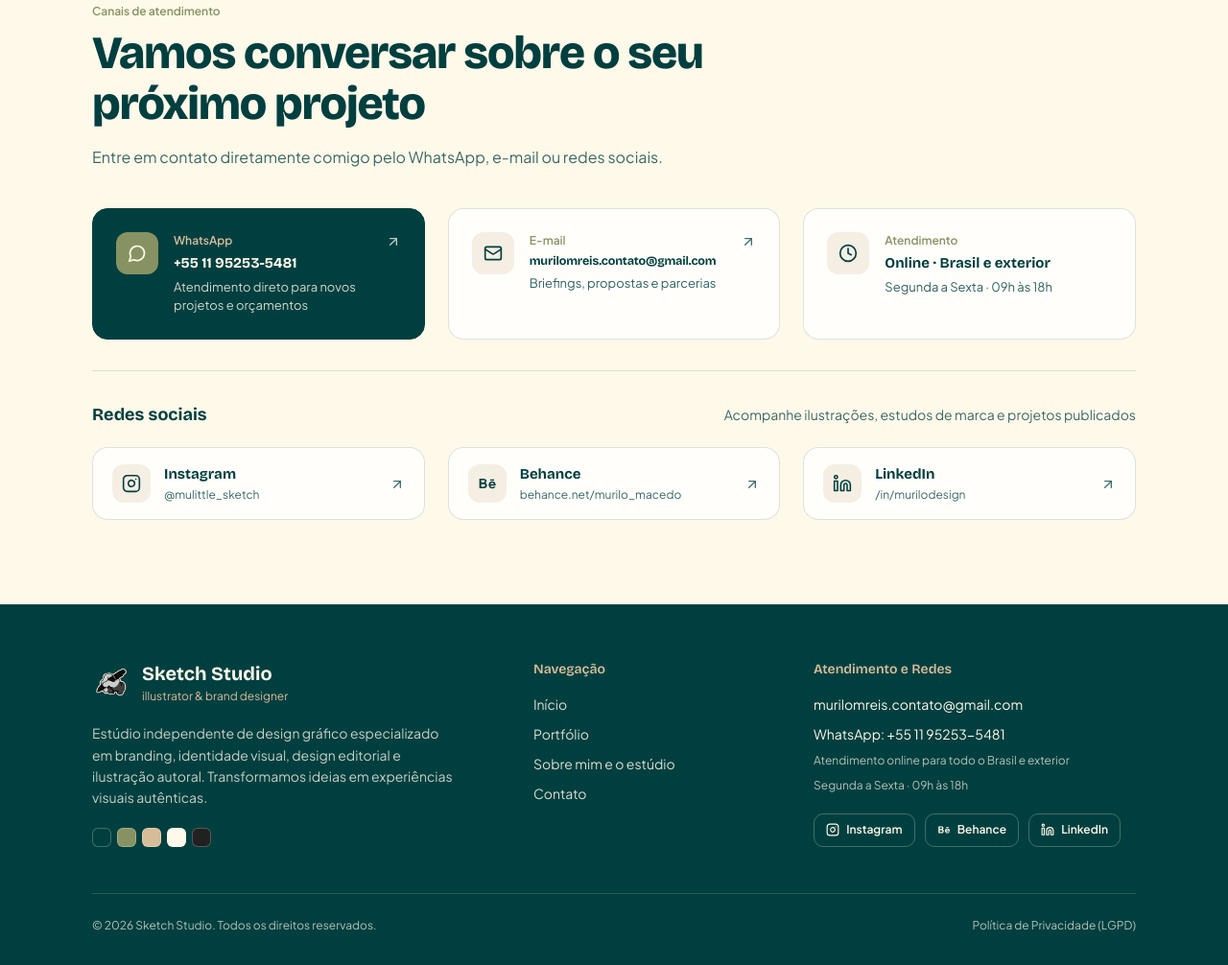
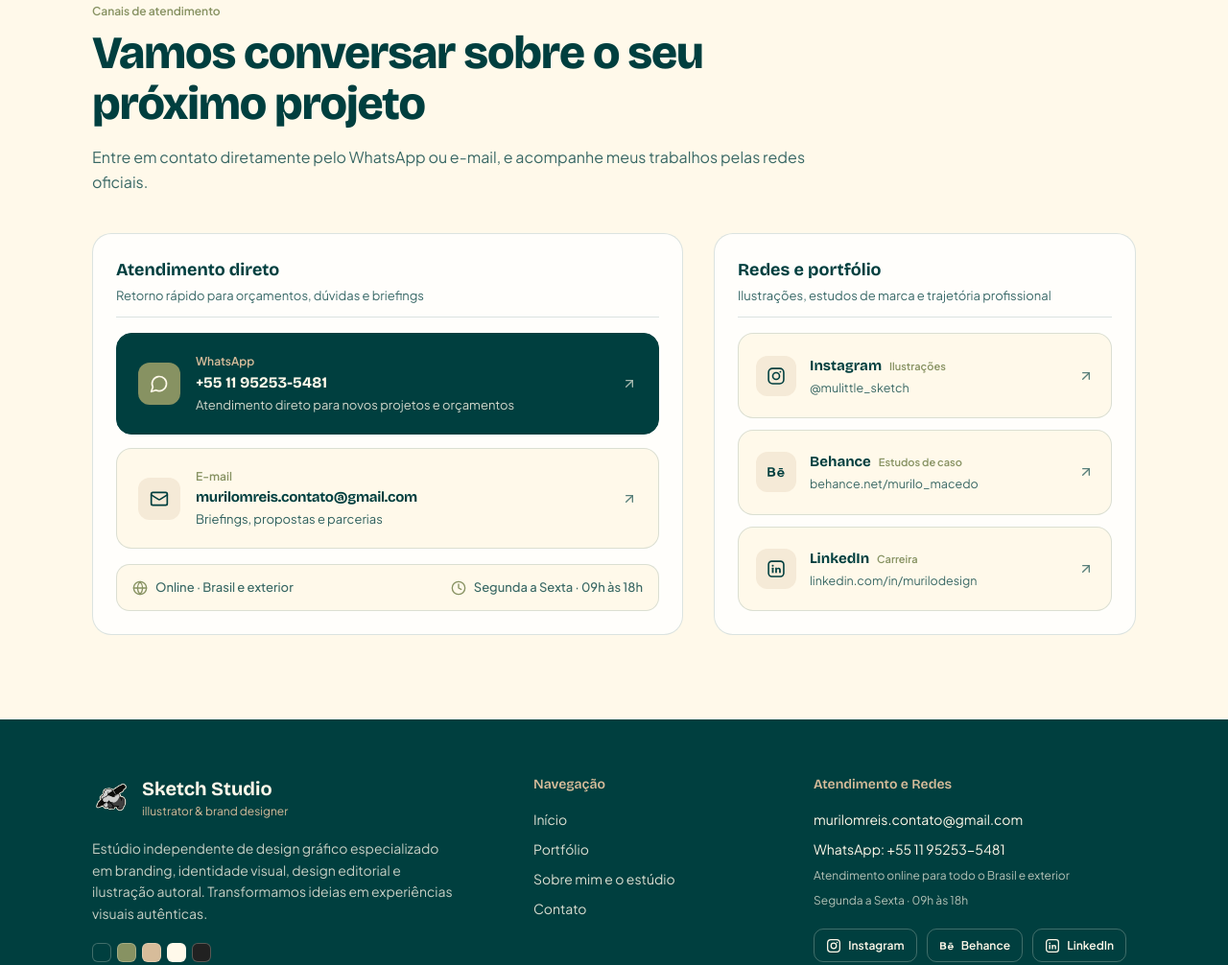
Before and after one commit to MuriloGraphicDesigner/Sketch-Studio, a website: page index.html in a window 1280 px wide. Shown: the part 6189-7195 px from the top of the page at 96% size. Drawn offline with nearby package versions, Linux system fonts and the light colour scheme.

Commit message:
feat(contact): redesign contact section layout
Restructure the contact section to use a hub layout, separating direct communication channels from social media panels to improve usability and visual hierarchy.

```diff
--- a/index.html
+++ b/index.html
@@ -552,11 +552,20 @@
               <p class="eyebrow">Canais de atendimento</p>
               <h2 class="section-title">Vamos conversar sobre o seu próximo projeto</h2>
               <p class="section-desc">
-                Entre em contato diretamente comigo pelo WhatsApp, e-mail ou redes sociais.
+                Entre em contato diretamente pelo WhatsApp ou e-mail, e acompanhe meus trabalhos
+                pelas redes oficiais.
               </p>
             </div>
 
-            <div class="contact-cards-grid">
+            <div class="contact-hub">
+              <!-- Direct Contact Column -->
+              <div class="contact-direct-panel">
+                <div class="contact-panel-head">
+                  <h3 class="contact-panel-title">Atendimento direto</h3>
+                  <p class="contact-panel-sub">Retorno rápido para orçamentos, dúvidas e briefings</p>
+                </div>
+
+                <div class="direct-channels-list">
                   <a
                     href="https://wa.me/5511952535481?text=Ol%C3%A1%20Sketch%20Studio!%20Vim%20pelo%20portf%C3%B3lio%20e%20gostaria%20de%20conversar%20sobre%20um%20projeto."
                     target="_blank"
@@ -596,29 +605,35 @@
                       <path d="M7 17 17 7" />
                     </svg>
                   </a>
+                </div>
 
-              <div class="channel-card channel-card-static">
-                <div class="channel-icon">
-                  <svg class="icon-md" viewBox="0 0 24 24" fill="none" stroke="currentColor" stroke-width="2" stroke-linecap="round" stroke-linejoin="round" aria-hidden="true">
+                <div class="availability-strip">
+                  <div class="availability-item">
+                    <svg class="icon-sm" viewBox="0 0 24 24" fill="none" stroke="currentColor" stroke-width="2" stroke-linecap="round" stroke-linejoin="round" aria-hidden="true">
+                      <circle cx="12" cy="12" r="10" />
+                      <path d="M2 12h20" />
+                      <path d="M12 2a15.3 15.3 0 0 1 4 10 15.3 15.3 0 0 1-4 10 15.3 15.3 0 0 1-4-10 15.3 15.3 0 0 1 4-10Z" />
+                    </svg>
+                    <span>Online · Brasil e exterior</span>
+                  </div>
+                  <div class="availability-item">
+                    <svg class="icon-sm" viewBox="0 0 24 24" fill="none" stroke="currentColor" stroke-width="2" stroke-linecap="round" stroke-linejoin="round" aria-hidden="true">
                       <circle cx="12" cy="12" r="10" />
                       <polyline points="12 6 12 12 16 14" />
                     </svg>
-                </div>
-                <div class="channel-copy">
-                  <p class="channel-kicker channel-kicker-muted">Atendimento</p>
-                  <p class="channel-title">Online · Brasil e exterior</p>
-                  <p class="channel-sub">Segunda a Sexta · 09h às 18h</p>
+                    <span>Segunda a Sexta · 09h às 18h</span>
                   </div>
                 </div>
               </div>
 
-            <div class="social-section-block">
-              <div class="social-section-head">
-                <h3 class="social-section-title">Redes sociais</h3>
-                <p class="social-section-sub">Acompanhe ilustrações, estudos de marca e projetos publicados</p>
+              <!-- Social & Portfolio Networks Column -->
+              <div class="contact-social-panel">
+                <div class="contact-panel-head">
+                  <h3 class="contact-panel-title">Redes e portfólio</h3>
+                  <p class="contact-panel-sub">Ilustrações, estudos de marca e trajetória profissional</p>
                 </div>
 
-              <div class="social-cards-grid">
+                <div class="social-cards-list">
                   <a
                     href="https://www.instagram.com/mulittle_sketch/"
                     target="_blank"
@@ -627,13 +642,16 @@
                   >
                     <span class="social-card-icon">
                       <svg class="icon-md" viewBox="0 0 24 24" fill="none" stroke="currentColor" stroke-width="1.9" stroke-linecap="round" stroke-linejoin="round" aria-hidden="true">
-                      <rect width="20" height="20" x="2" y="2" rx="5" ry="5" />
-                      <path d="M16 11.37A4 4 0 1 1 12.63 8 4 4 0 0 1 16 11.37z" />
-                      <line x1="17.5" x2="17.51" y1="6.5" y2="6.5" />
+                        <rect width="19" height="19" x="2.5" y="2.5" rx="5" ry="5" />
+                        <circle cx="12" cy="12" r="4.2" />
+                        <circle cx="17.3" cy="6.7" r="1.1" fill="currentColor" stroke="none" />
                       </svg>
                     </span>
                     <span class="social-card-copy">
+                      <span class="social-card-top">
                         <span class="social-card-name">Instagram</span>
+                        <span class="social-card-tag">Ilustrações</span>
+                      </span>
                       <span class="social-card-handle">@mulittle_sketch</span>
                     </span>
                     <svg class="icon-sm channel-arrow" viewBox="0 0 24 24" fill="none" stroke="currentColor" stroke-width="2" stroke-linecap="round" stroke-linejoin="round" aria-hidden="true">
@@ -650,13 +668,16 @@
                   >
                     <span class="social-card-icon">
                       <svg class="icon-md" viewBox="0 0 24 24" fill="currentColor" aria-hidden="true">
-                      <path fill-rule="evenodd" d="M2 6h5.1c2.4 0 3.9 1.1 3.9 3.1 0 1-.5 1.8-1.3 2.2 1.2.6 1.9 1.7 1.9 3.2 0 2.2-1.6 3.5-4.2 3.5H2V6Zm2.4 1.9v2.8h2.5c1.1 0 1.8-.5 1.8-1.4s-.7-1.4-1.8-1.4H4.4Zm0 5v3.2h2.7c1.3 0 2.1-.6 2.1-1.6s-.7-1.6-2-1.6H4.4Z" />
-                      <rect x="15.5" y="6.8" width="5" height="1.5" rx="0.4" />
-                      <path fill-rule="evenodd" d="M18 9.4c-2.6 0-4.4 1.8-4.4 4.4s1.7 4.4 4.5 4.4c2 0 3.4-.9 4-2.4h-2.1c-.4.5-1 .8-1.9.8-1.2 0-2-.7-2.2-1.9h6.4c.1-.3.1-.6.1-.9 0-2.6-1.7-4.4-4.4-4.4Zm-2.1 3.6c.2-1.1 1-1.8 2.1-1.8s1.9.7 2.1 1.8h-4.2Z" />
+                        <path fill-rule="evenodd" d="M1.5 6.4h5.3c2.3 0 3.7 1.1 3.7 3 0 1-.5 1.7-1.3 2.1 1.2.5 1.8 1.5 1.8 2.9 0 2.1-1.5 3.3-4 3.3H1.5V6.4Zm2.2 1.8v2.6h2.6c1.1 0 1.7-.5 1.7-1.3s-.6-1.3-1.7-1.3H3.7Zm0 4.5v3h2.8c1.2 0 1.9-.6 1.9-1.5s-.7-1.5-1.9-1.5H3.7Z" />
+                        <rect x="15.3" y="7.1" width="5" height="1.5" rx="0.4" />
+                        <path fill-rule="evenodd" d="M17.8 9.6c-2.6 0-4.4 1.8-4.4 4.3s1.7 4.3 4.5 4.3c2 0 3.4-.9 4-2.3h-2.1c-.4.5-1 .8-1.9.8-1.2 0-2-.7-2.2-1.8h6.5c.1-.3.1-.6.1-.9 0-2.6-1.7-4.4-4.5-4.4Zm-2.1 3.5c.2-1.1 1-1.7 2.1-1.7s1.9.6 2.1 1.7h-4.2Z" />
                       </svg>
                     </span>
                     <span class="social-card-copy">
+                      <span class="social-card-top">
                         <span class="social-card-name">Behance</span>
+                        <span class="social-card-tag">Estudos de caso</span>
+                      </span>
                       <span class="social-card-handle">behance.net/murilo_macedo</span>
                     </span>
                     <svg class="icon-sm channel-arrow" viewBox="0 0 24 24" fill="none" stroke="currentColor" stroke-width="2" stroke-linecap="round" stroke-linejoin="round" aria-hidden="true">
@@ -673,20 +694,25 @@
                   >
                     <span class="social-card-icon">
                       <svg class="icon-md" viewBox="0 0 24 24" fill="none" stroke="currentColor" stroke-width="1.9" stroke-linecap="round" stroke-linejoin="round" aria-hidden="true">
-                      <path d="M16 8a6 6 0 0 1 6 6v7h-4v-7a2 2 0 0 0-2-2 2 2 0 0 0-2 2v7h-4v-7a6 6 0 0 1 6-6z" />
-                      <rect width="4" height="12" x="2" y="9" />
-                      <circle cx="4" cy="4" r="2" />
+                        <rect width="19" height="19" x="2.5" y="2.5" rx="4" ry="4" />
+                        <circle cx="7.8" cy="8.1" r="1.2" fill="currentColor" stroke="none" />
+                        <rect x="6.75" y="10.6" width="2.1" height="6.6" rx="0.4" fill="currentColor" stroke="none" />
+                        <path fill="currentColor" stroke="none" d="M10.9 10.6h2v1c.4-.7 1.2-1.2 2.2-1.2 1.8 0 2.7 1.1 2.7 3v3.8h-2.1v-3.4c0-1-.4-1.6-1.3-1.6-.9 0-1.4.6-1.4 1.6v3.4h-2.1v-6.6Z" />
                       </svg>
                     </span>
                     <span class="social-card-copy">
+                      <span class="social-card-top">
                         <span class="social-card-name">LinkedIn</span>
-                    <span class="social-card-handle">/in/murilodesign</span>
+                        <span class="social-card-tag">Carreira</span>
+                      </span>
+                      <span class="social-card-handle">linkedin.com/in/murilodesign</span>
                     </span>
                     <svg class="icon-sm channel-arrow" viewBox="0 0 24 24" fill="none" stroke="currentColor" stroke-width="2" stroke-linecap="round" stroke-linejoin="round" aria-hidden="true">
                       <path d="M7 7h10v10" />
                       <path d="M7 17 17 7" />
                     </svg>
                   </a>
+                </div>
               </div>
             </div>
           </div>
@@ -753,10 +779,10 @@
                   target="_blank"
                   rel="noopener noreferrer"
                 >
-                  <svg class="icon-xs" viewBox="0 0 24 24" fill="none" stroke="currentColor" stroke-width="2" stroke-linecap="round" stroke-linejoin="round" aria-hidden="true">
-                    <rect width="20" height="20" x="2" y="2" rx="5" ry="5" />
-                    <path d="M16 11.37A4 4 0 1 1 12.63 8 4 4 0 0 1 16 11.37z" />
-                    <line x1="17.5" x2="17.51" y1="6.5" y2="6.5" />
+                  <svg class="icon-sm" viewBox="0 0 24 24" fill="none" stroke="currentColor" stroke-width="1.9" stroke-linecap="round" stroke-linejoin="round" aria-hidden="true">
+                    <rect width="19" height="19" x="2.5" y="2.5" rx="5" ry="5" />
+                    <circle cx="12" cy="12" r="4.2" />
+                    <circle cx="17.3" cy="6.7" r="1.1" fill="currentColor" stroke="none" />
                   </svg>
                   <span>Instagram</span>
                 </a>
@@ -765,10 +791,10 @@
                   target="_blank"
                   rel="noopener noreferrer"
                 >
-                  <svg class="icon-xs" viewBox="0 0 24 24" fill="currentColor" aria-hidden="true">
-                    <path fill-rule="evenodd" d="M2 6h5.1c2.4 0 3.9 1.1 3.9 3.1 0 1-.5 1.8-1.3 2.2 1.2.6 1.9 1.7 1.9 3.2 0 2.2-1.6 3.5-4.2 3.5H2V6Zm2.4 1.9v2.8h2.5c1.1 0 1.8-.5 1.8-1.4s-.7-1.4-1.8-1.4H4.4Zm0 5v3.2h2.7c1.3 0 2.1-.6 2.1-1.6s-.7-1.6-2-1.6H4.4Z" />
-                    <rect x="15.5" y="6.8" width="5" height="1.5" rx="0.4" />
-                    <path fill-rule="evenodd" d="M18 9.4c-2.6 0-4.4 1.8-4.4 4.4s1.7 4.4 4.5 4.4c2 0 3.4-.9 4-2.4h-2.1c-.4.5-1 .8-1.9.8-1.2 0-2-.7-2.2-1.9h6.4c.1-.3.1-.6.1-.9 0-2.6-1.7-4.4-4.4-4.4Zm-2.1 3.6c.2-1.1 1-1.8 2.1-1.8s1.9.7 2.1 1.8h-4.2Z" />
+                  <svg class="icon-sm" viewBox="0 0 24 24" fill="currentColor" aria-hidden="true">
+                    <path fill-rule="evenodd" d="M1.5 6.4h5.3c2.3 0 3.7 1.1 3.7 3 0 1-.5 1.7-1.3 2.1 1.2.5 1.8 1.5 1.8 2.9 0 2.1-1.5 3.3-4 3.3H1.5V6.4Zm2.2 1.8v2.6h2.6c1.1 0 1.7-.5 1.7-1.3s-.6-1.3-1.7-1.3H3.7Zm0 4.5v3h2.8c1.2 0 1.9-.6 1.9-1.5s-.7-1.5-1.9-1.5H3.7Z" />
+                    <rect x="15.3" y="7.1" width="5" height="1.5" rx="0.4" />
+                    <path fill-rule="evenodd" d="M17.8 9.6c-2.6 0-4.4 1.8-4.4 4.3s1.7 4.3 4.5 4.3c2 0 3.4-.9 4-2.3h-2.1c-.4.5-1 .8-1.9.8-1.2 0-2-.7-2.2-1.8h6.5c.1-.3.1-.6.1-.9 0-2.6-1.7-4.4-4.5-4.4Zm-2.1 3.5c.2-1.1 1-1.7 2.1-1.7s1.9.6 2.1 1.7h-4.2Z" />
                   </svg>
                   <span>Behance</span>
                 </a>
@@ -777,10 +803,11 @@
                   target="_blank"
                   rel="noopener noreferrer"
                 >
-                  <svg class="icon-xs" viewBox="0 0 24 24" fill="none" stroke="currentColor" stroke-width="2" stroke-linecap="round" stroke-linejoin="round" aria-hidden="true">
-                    <path d="M16 8a6 6 0 0 1 6 6v7h-4v-7a2 2 0 0 0-2-2 2 2 0 0 0-2 2v7h-4v-7a6 6 0 0 1 6-6z" />
-                    <rect width="4" height="12" x="2" y="9" />
-                    <circle cx="4" cy="4" r="2" />
+                  <svg class="icon-sm" viewBox="0 0 24 24" fill="none" stroke="currentColor" stroke-width="1.9" stroke-linecap="round" stroke-linejoin="round" aria-hidden="true">
+                    <rect width="19" height="19" x="2.5" y="2.5" rx="4" ry="4" />
+                    <circle cx="7.8" cy="8.1" r="1.2" fill="currentColor" stroke="none" />
+                    <rect x="6.75" y="10.6" width="2.1" height="6.6" rx="0.4" fill="currentColor" stroke="none" />
+                    <path fill="currentColor" stroke="none" d="M10.9 10.6h2v1c.4-.7 1.2-1.2 2.2-1.2 1.8 0 2.7 1.1 2.7 3v3.8h-2.1v-3.4c0-1-.4-1.6-1.3-1.6-.9 0-1.4.6-1.4 1.6v3.4h-2.1v-6.6Z" />
                   </svg>
                   <span>LinkedIn</span>
                 </a>
--- a/styles.css
+++ b/styles.css
@@ -1669,46 +1669,100 @@ html.dark .founder-role {
 }
 
 /* Contact Layout */
-.contact-cards-grid {
+.contact-hub {
   margin-top: 2.5rem;
   display: grid;
   grid-template-columns: minmax(0, 1fr);
-  gap: 1.25rem;
+  gap: 1.5rem;
   align-items: stretch;
 }
 
+@media (min-width: 1024px) {
+  .contact-hub {
+    grid-template-columns: minmax(0, 7fr) minmax(0, 5fr);
+    gap: 2rem;
+  }
+}
+
+.contact-direct-panel,
+.contact-social-panel {
+  display: flex;
+  flex-direction: column;
+  gap: 1rem;
+  border-radius: 1.25rem;
+  border: 1px solid var(--border);
+  background-color: var(--surface);
+  padding: 1.125rem;
+  min-width: 0;
+}
+
 @media (min-width: 640px) {
-  .contact-cards-grid {
-    grid-template-columns: repeat(2, minmax(0, 1fr));
-  }
-  .channel-card-static {
-    grid-column: 1 / -1;
-  }
-}
-
-@media (min-width: 1024px) {
-  .contact-cards-grid {
-    grid-template-columns: repeat(3, minmax(0, 1fr));
-    gap: 1.5rem;
-  }
-  .channel-card-static {
-    grid-column: auto;
+  .contact-direct-panel,
+  .contact-social-panel {
+    padding: 1.5rem;
+  }
+}
+
+.contact-panel-head {
+  display: flex;
+  flex-direction: column;
+  gap: 0.25rem;
+  padding-bottom: 0.75rem;
+  border-bottom: 1px solid var(--border);
+}
+
+.contact-panel-title {
+  font-family: var(--font-display);
+  font-size: 1.125rem;
+  font-weight: 700;
+  color: var(--text);
+}
+
+.contact-panel-sub {
+  font-size: 0.8125rem;
+  line-height: 1.45;
+  color: var(--text-muted);
+}
+
+.direct-channels-list {
+  display: grid;
+  grid-template-columns: minmax(0, 1fr);
+  gap: 0.875rem;
+  flex: 1;
+}
+
+@media (min-width: 640px) and (max-width: 1023px) {
+  .direct-channels-list {
+    grid-template-columns: minmax(0, 1fr) minmax(0, 1.15fr);
   }
 }
 
 .channel-card {
   display: flex;
   width: 100%;
-  height: 100%;
-  align-items: flex-start;
-  gap: 1rem;
+  align-items: center;
+  gap: 0.75rem;
   border-radius: 1rem;
   border: 1px solid var(--border);
-  background-color: var(--surface);
-  padding: 1.5rem;
+  background-color: var(--bg);
+  padding: 1rem;
   text-align: left;
   cursor: pointer;
   transition: border-color 0.16s ease, transform 0.16s ease;
+}
+
+@media (min-width: 640px) {
+  .channel-card {
+    padding: 1.125rem 1.25rem;
+    gap: 0.875rem;
+  }
+}
+
+@media (min-width: 1024px) {
+  .channel-card {
+    padding: 1.25rem 1.375rem;
+    gap: 1rem;
+  }
 }
 
 .channel-card:hover {
@@ -1729,8 +1783,8 @@ html.dark .channel-card-dark {
 
 .channel-icon {
   display: flex;
-  width: 2.75rem;
-  height: 2.75rem;
+  width: 2.625rem;
+  height: 2.625rem;
   flex-shrink: 0;
   align-items: center;
   justify-content: center;
@@ -1739,6 +1793,13 @@ html.dark .channel-card-dark {
   color: var(--text);
 }
 
+@media (min-width: 640px) {
+  .channel-icon {
+    width: 2.75rem;
+    height: 2.75rem;
+  }
+}
+
 .channel-icon-olive {
   background-color: #879262;
   color: #fff9ea;
@@ -1751,8 +1812,14 @@ html.dark .channel-card-dark {
 
 .channel-arrow {
   flex-shrink: 0;
-  margin-top: 0.125rem;
-  opacity: 0.75;
+  opacity: 0.65;
+  transition: transform 0.16s ease, opacity 0.16s ease;
+}
+
+.channel-card:hover .channel-arrow,
+.social-card:hover .channel-arrow {
+  transform: translate(2px, -2px);
+  opacity: 1;
 }
 
 .channel-kicker {
@@ -1766,103 +1833,93 @@ html.dark .channel-card-dark {
 }
 
 .channel-title {
-  margin-top: 0.25rem;
+  margin-top: 0.15rem;
   font-family: var(--font-display);
-  font-size: 0.9375rem;
+  font-size: 1rem;
   font-weight: 700;
-  line-height: 1.35;
+  line-height: 1.3;
   overflow-wrap: break-word;
 }
 
-.channel-card-static {
-  cursor: default;
-}
-
-.channel-card-static:hover {
-  border-color: var(--border);
-  transform: none;
-}
-
+.channel-title-email {
+  font-size: 0.765rem;
+  letter-spacing: -0.02em;
+  white-space: nowrap;
+  overflow: hidden;
+  text-overflow: ellipsis;
+}
+
+@media (min-width: 640px) and (max-width: 1023px) {
   .channel-title-email {
     font-size: 0.78125rem;
-  letter-spacing: -0.015em;
+    letter-spacing: -0.02em;
+  }
+}
+
+@media (min-width: 1024px) {
+  .channel-title-email {
+    font-size: 0.9375rem;
+  }
 }
 
 .channel-sub {
-  margin-top: 0.35rem;
+  margin-top: 0.25rem;
   font-size: 0.8125rem;
-  line-height: 1.5;
+  line-height: 1.45;
   opacity: 0.82;
 }
 
-.social-section-block {
-  margin-top: 2rem;
-  padding-top: 2rem;
-  border-top: 1px solid var(--border);
-}
-
-.social-section-head {
-  display: flex;
+.availability-strip {
+  margin-top: auto;
+  display: flex;
+  flex-wrap: wrap;
+  align-items: center;
+  justify-content: space-between;
+  gap: 0.625rem 1.25rem;
+  border-radius: 0.875rem;
+  border: 1px solid var(--border);
+  background-color: var(--bg);
+  padding: 0.875rem 1rem;
+}
+
+.availability-item {
+  display: inline-flex;
+  align-items: center;
+  gap: 0.5rem;
+  font-size: 0.8125rem;
+  font-weight: 500;
+  color: var(--text-muted);
+}
+
+.availability-item svg {
+  color: var(--accent);
+}
+
+.social-cards-list {
+  display: flex;
+  flex: 1;
   flex-direction: column;
-  gap: 0.25rem;
-}
-
-@media (min-width: 768px) {
-  .social-section-head {
-    flex-direction: row;
-    align-items: baseline;
   justify-content: space-between;
-    gap: 1rem;
-  }
-}
-
-.social-section-title {
-  font-family: var(--font-display);
-  font-size: 1.125rem;
-  font-weight: 700;
-}
-
-.social-section-sub {
-  font-size: 0.875rem;
-  color: var(--text-muted);
-}
-
-.social-cards-grid {
-  margin-top: 1.25rem;
-  display: grid;
-  grid-template-columns: minmax(0, 1fr);
-  gap: 1rem;
-}
-
-@media (min-width: 640px) {
-  .social-cards-grid {
-    grid-template-columns: repeat(2, minmax(0, 1fr));
-  }
-  .social-cards-grid .social-card:last-child {
-    grid-column: 1 / -1;
-  }
-}
-
-@media (min-width: 1024px) {
-  .social-cards-grid {
-    grid-template-columns: repeat(3, minmax(0, 1fr));
-    gap: 1.5rem;
-  }
-  .social-cards-grid .social-card:last-child {
-    grid-column: auto;
-  }
+  gap: 0.75rem;
 }
 
 .social-card {
   display: flex;
+  flex: 1;
   min-height: 4.5rem;
   align-items: center;
   gap: 0.875rem;
   border-radius: 1rem;
   border: 1px solid var(--border);
-  background-color: var(--surface);
-  padding: 1rem 1.25rem;
+  background-color: var(--bg);
+  padding: 0.875rem 1rem;
   transition: border-color 0.16s ease, transform 0.16s ease;
+}
+
+@media (min-width: 1024px) {
+  .social-card {
+    padding: 1rem 1.125rem;
+  }
 }
 
 .social-card:hover {
@@ -1872,8 +1929,8 @@ html.dark .channel-card-dark {
 
 .social-card-icon {
   display: flex;
-  width: 2.5rem;
-  height: 2.5rem;
+  width: 2.625rem;
+  height: 2.625rem;
   flex-shrink: 0;
   align-items: center;
   justify-content: center;
@@ -1887,17 +1944,31 @@ html.dark .channel-card-dark {
   flex: 1;
   min-width: 0;
   flex-direction: column;
-  gap: 0.125rem;
+  gap: 0.15rem;
+}
+
+.social-card-top {
+  display: flex;
+  align-items: baseline;
+  gap: 0.5rem;
+  flex-wrap: wrap;
 }
 
 .social-card-name {
   font-family: var(--font-display);
   font-size: 0.9375rem;
   font-weight: 700;
+  color: var(--text);
+}
+
+.social-card-tag {
+  font-size: 0.6875rem;
+  font-weight: 600;
+  color: var(--accent);
 }
 
 .social-card-handle {
-  font-size: 0.75rem;
+  font-size: 0.78125rem;
   color: var(--text-muted);
   white-space: nowrap;
   overflow: hidden;
```
Lines whose indentation alone changed are shown as unchanged.
